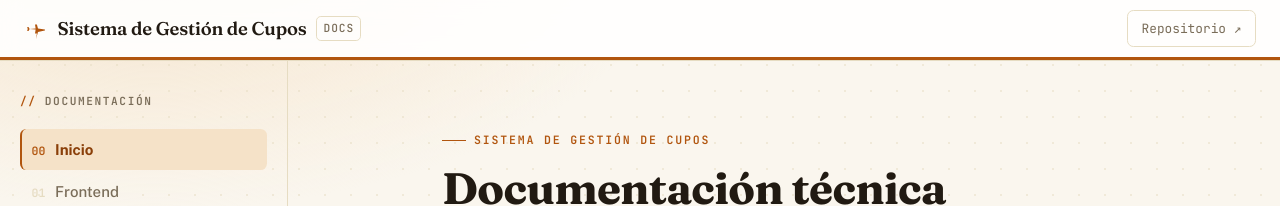
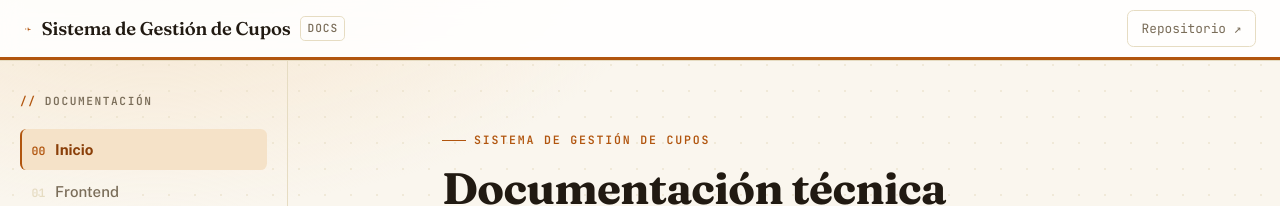
Before and after one commit to j-trz/app.cupos, a Jekyll site: the page built from docs/index.md, in a window 1280 px wide. Shown: the top 206 px of the page. Built offline with Jekyll 4.4.1, drawn with Linux system fonts in a browser that asks for light colours; our own code applies the rules of GitHub Pages for plain Markdown files.

Commit message:
Update style.css

```diff
--- a/docs/assets/css/style.css
+++ b/docs/assets/css/style.css
@@ -124,8 +124,8 @@ body::before {
   min-width: 0;
 }
 .brand-mark {
-  width: 1.5rem;
-  height: 1.5rem;
+  width: 0.5rem;
+  height: 0.5rem;
   color: var(--accent);
   flex-shrink: 0;
   transform: rotate(90deg);
```
